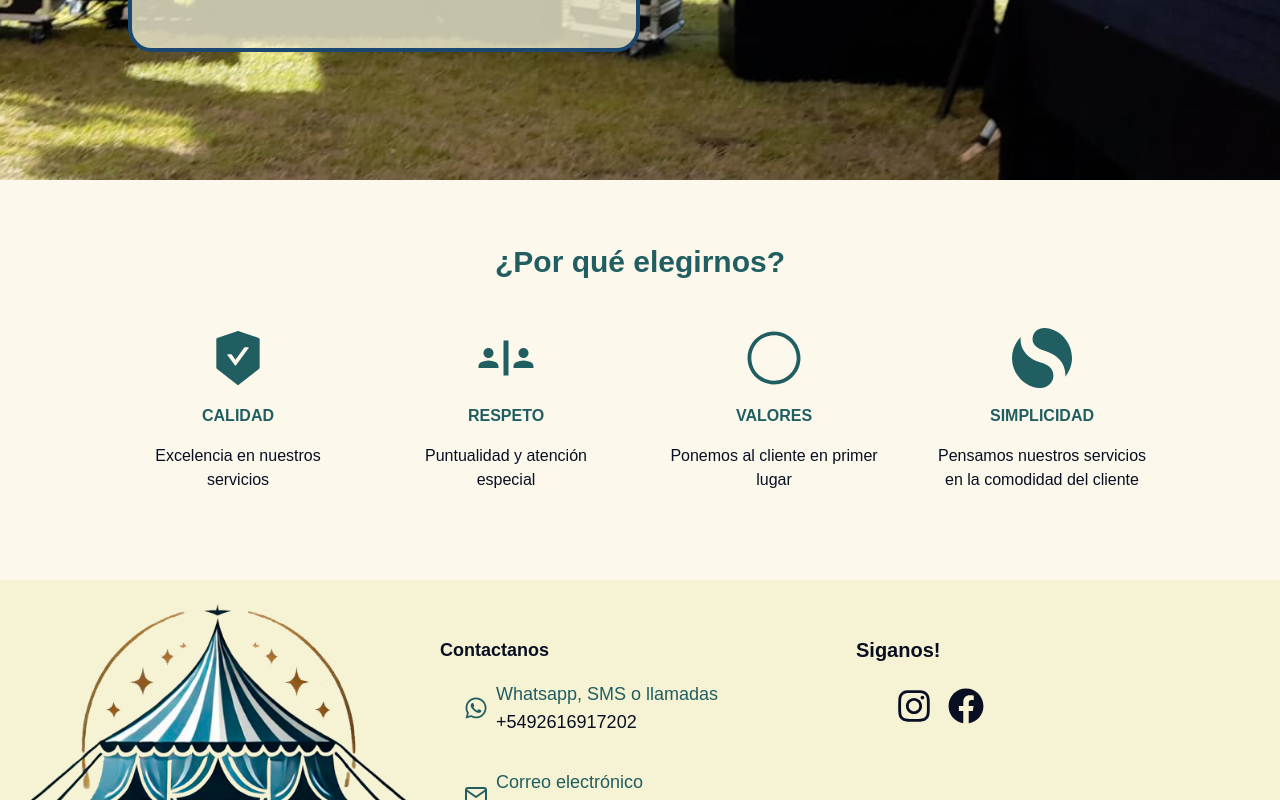
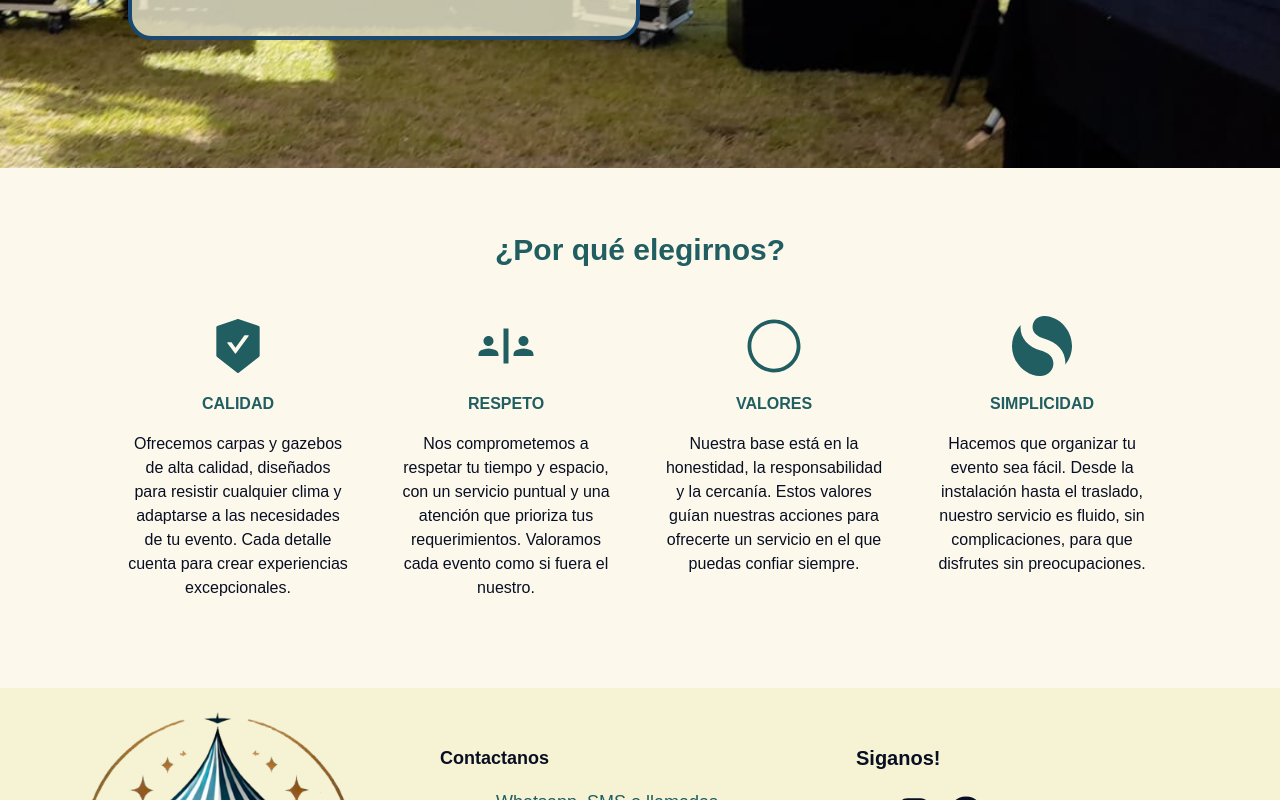
Before and after one commit to DevZeppelin/carpasmm, a Next.js app: page / in a window 1280 px wide. Shown: the part 3378-4178 px from the top of the page. Built offline with nearby package versions, Linux system fonts and the light colour scheme.

Commit message:
little changes

```diff
--- a/src/app/acercade/page.js
+++ b/src/app/acercade/page.js
@@ -13,7 +13,7 @@ const QuienesSomos = () => {
         <section className="text-lightGray">
           <div className="bg-hero-pages bg-cover text-center py-20 md:py-40">
             <h1 className="text-4xl font-bold text-darkGray uppercase textDark">
-              Acerca de Carpas MM
+              Nosotros
             </h1>
           </div>
           <div className="grid grid-cols-1 md:grid-cols-2 gap-6">
--- a/src/app/components/sections/SectionBackgroundFixed.js
+++ b/src/app/components/sections/SectionBackgroundFixed.js
@@ -4,17 +4,19 @@ const SectionBackgroundFixed = () => {
   return (
     <section>
       <div className="p-8 md:p-32 py-32 font-bold text-center bg-cover bg-hero-bigger bg-right bg-fixed grid grid-cols-1 md:grid-cols-2">
-        <div className="space-y-6 bg-primary p-20 rounded-3xl border-4 bg-opacity-80 border-lowContrast ">
+        <div className="space-y-6 bg-primary p-8 md:p-20 rounded-3xl border-4 bg-opacity-80 border-lowContrast ">
           <h2 className="text-3xl font-righteous fadeIn text-lowContrast textDark">
             Que tu evento sea único
           </h2>
           <div className="text-lowContrast space-y-3 text-lg">
+            <i>
               <p>
                 Nuestro servicio presenta una importante ventaja económica frente a caros salones de fiestas
               </p>
               <p>
                 Además que cualquier espacio verde, remoto o simplemente lindo, podés convertirlo en el lugar perfecto para festejar
               </p>
+            </i>
           </div>
           <div></div>
 
--- a/src/app/components/sections/SectionServices.js
+++ b/src/app/components/sections/SectionServices.js
@@ -15,19 +15,19 @@ const SectionServices = () => {
           <div className="space-y-4 pb-6">
             <AiFillSafetyCertificate className="text-6xl text-navbar mx-auto" />
             <h2 className="uppercase text-navbar font-bold">Calidad</h2>
-            <p>Excelencia en nuestros servicios</p>
+            <p>Ofrecemos carpas y gazebos de alta calidad, diseñados para resistir cualquier clima y adaptarse a las necesidades de tu evento. Cada detalle cuenta para crear experiencias excepcionales.</p>
           </div>
           <div className="space-y-4 pb-6">
             <MdSafetyDivider className="text-6xl text-navbar mx-auto" />
             <h2 className="uppercase text-navbar font-bold">Respeto</h2>
 
-            <p>Puntualidad y atención especial</p>
+            <p>Nos comprometemos a respetar tu tiempo y espacio, con un servicio puntual y una atención que prioriza tus requerimientos. Valoramos cada evento como si fuera el nuestro.</p>
           </div>
           <div className="space-y-4 pb-6">
             <RxValue className="text-6xl text-navbar mx-auto" />
             <h2 className="uppercase text-navbar font-bold">Valores</h2>
 
-            <p>Ponemos al cliente en primer lugar</p>
+            <p>Nuestra base está en la honestidad, la responsabilidad y la cercanía. Estos valores guían nuestras acciones para ofrecerte un servicio en el que puedas confiar siempre.</p>
           </div>
           <div className="space-y-4 pb-6">
             <SiSimplenote className="text-6xl text-navbar mx-auto" />
@@ -35,7 +35,7 @@ const SectionServices = () => {
               Simplicidad
             </h2>
             <p>
-              Pensamos nuestros servicios en la comodidad del cliente
+            Hacemos que organizar tu evento sea fácil. Desde la instalación hasta el traslado, nuestro servicio es fluido, sin complicaciones, para que disfrutes sin preocupaciones.
             </p>
           </div>
 
```
Lines whose indentation alone changed are shown as unchanged.
